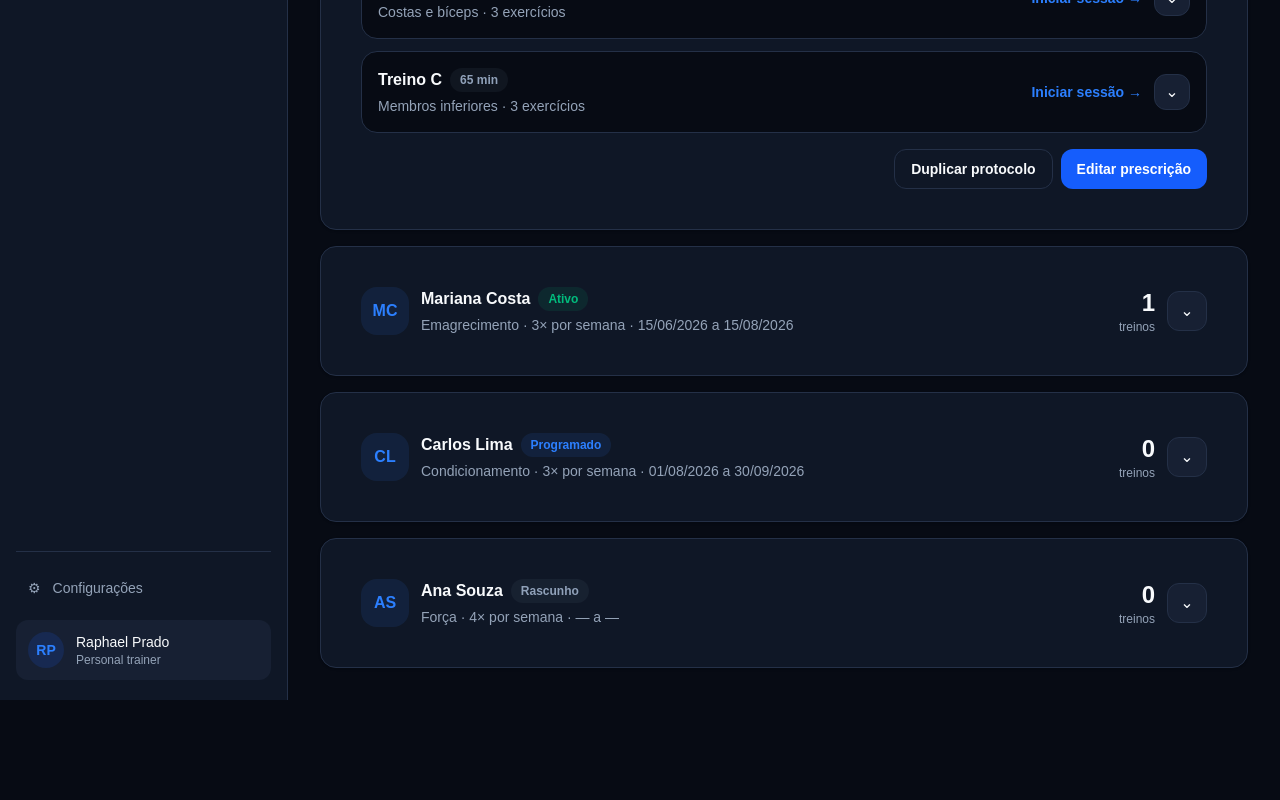
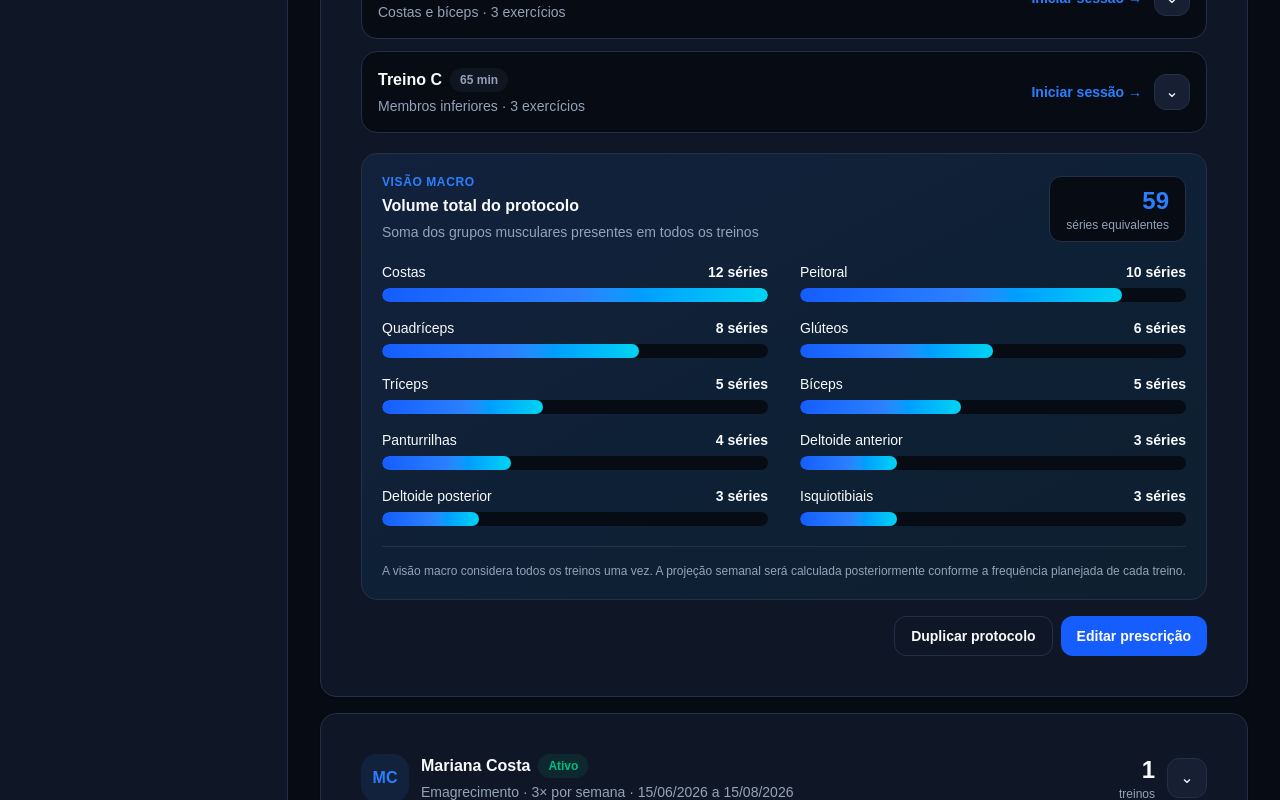
Before and after one commit to RaphaelPrado-PersonalFlow/personalflow, a Next.js app: page /treinos in a window 1280 px wide. Shown: the part 735-1535 px from the top of the page. Before the commit the page ends 1435 px from the top, so only its background shows below. Built offline with nearby package versions, Linux system fonts and the light colour scheme.

Commit message:
Adiciona visao macro do volume do protocolo

```diff
--- a/app/treinos/page.tsx
+++ b/app/treinos/page.tsx
@@ -129,6 +129,14 @@ export default function WorkoutsPage() {
         <section className="space-y-4">
           {filteredProtocols.map((protocol) => {
             const isExpanded = expanded.includes(protocol.id);
+            const protocolVolume = Object.entries(
+              protocol.workouts.flatMap((workout) => workout.volume).reduce<Record<string, number>>((totals, item) => {
+                totals[item.muscle] = (totals[item.muscle] ?? 0) + item.sets;
+                return totals;
+              }, {}),
+            ).map(([muscle, sets]) => ({ muscle, sets })).sort((a, b) => b.sets - a.sets);
+            const maximumProtocolVolume = Math.max(...protocolVolume.map((item) => item.sets), 1);
+            const totalProtocolVolume = protocolVolume.reduce((total, item) => total + item.sets, 0);
             return <Card key={protocol.id} className="overflow-hidden p-0">
               <div className="flex items-center gap-3 p-4 sm:p-5">
                 <div className="grid size-12 shrink-0 place-items-center rounded-2xl bg-blue-500/10 font-bold text-blue-500">{protocol.student.split(" ").slice(0, 2).map((part) => part[0]).join("")}</div>
@@ -158,6 +166,11 @@ export default function WorkoutsPage() {
                     </div>}
                   </div>;
                 })}</div> : <div className="rounded-2xl border border-dashed border-[var(--border)] bg-[var(--background)] p-6 text-center"><p className="font-semibold">Nenhum treino criado</p><p className="mt-1 text-sm text-[var(--muted)]">Adicione o primeiro treino deste protocolo.</p></div>}
+                {protocolVolume.length > 0 && <div className="mt-5 rounded-2xl border border-blue-500/20 bg-gradient-to-br from-blue-500/10 to-cyan-500/5 p-4 sm:p-5">
+                  <div className="flex flex-wrap items-end justify-between gap-3"><div><p className="text-xs font-semibold uppercase tracking-wider text-blue-500">Visão macro</p><h3 className="mt-1 font-semibold">Volume total do protocolo</h3><p className="mt-1 text-sm text-[var(--muted)]">Soma dos grupos musculares presentes em todos os treinos</p></div><div className="rounded-xl border border-blue-500/20 bg-[var(--background)] px-4 py-2 text-right"><p className="text-2xl font-semibold text-blue-500">{totalProtocolVolume.toLocaleString("pt-BR")}</p><p className="text-xs text-[var(--muted)]">séries equivalentes</p></div></div>
+                  <div className="mt-5 grid gap-x-8 gap-y-4 lg:grid-cols-2">{protocolVolume.map((item) => <div key={item.muscle}><div className="mb-1.5 flex items-center justify-between gap-3 text-sm"><span className="font-medium">{item.muscle}</span><strong>{item.sets.toLocaleString("pt-BR")} séries</strong></div><div className="h-3.5 overflow-hidden rounded-full bg-[var(--background)]"><div className="h-full rounded-full bg-gradient-to-r from-blue-600 via-blue-500 to-cyan-400" style={{ width: `${item.sets / maximumProtocolVolume * 100}%` }} /></div></div>)}</div>
+                  <p className="mt-5 border-t border-blue-500/15 pt-4 text-xs text-[var(--muted)]">A visão macro considera todos os treinos uma vez. A projeção semanal será calculada posteriormente conforme a frequência planejada de cada treino.</p>
+                </div>}
                 <div className="mt-4 flex flex-col gap-2 sm:flex-row sm:justify-end"><Button variant="secondary">Duplicar protocolo</Button><Button>{protocol.workouts.length ? "Editar prescrição" : "＋ Adicionar treino"}</Button></div>
               </div>}
             </Card>;
```
